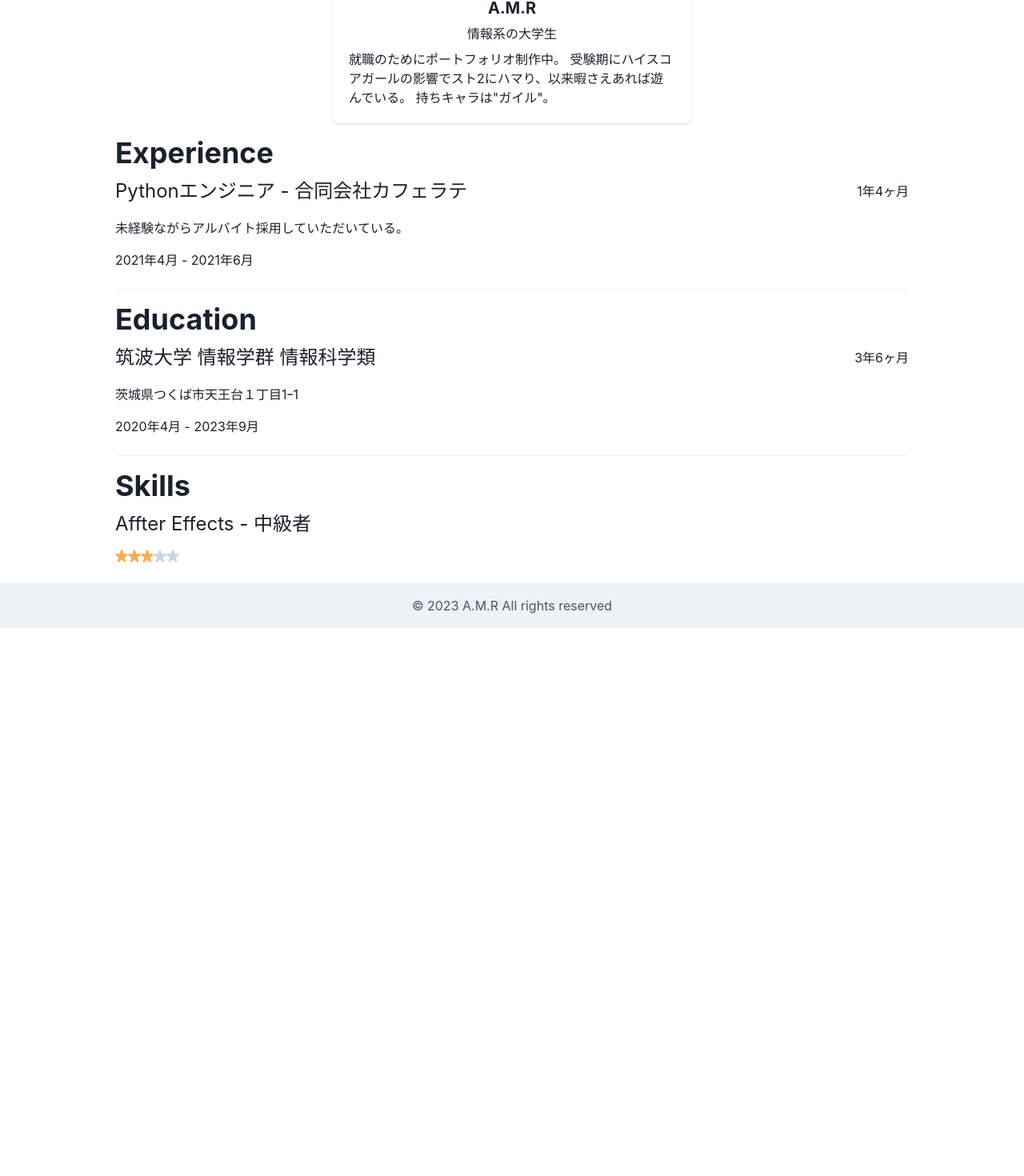
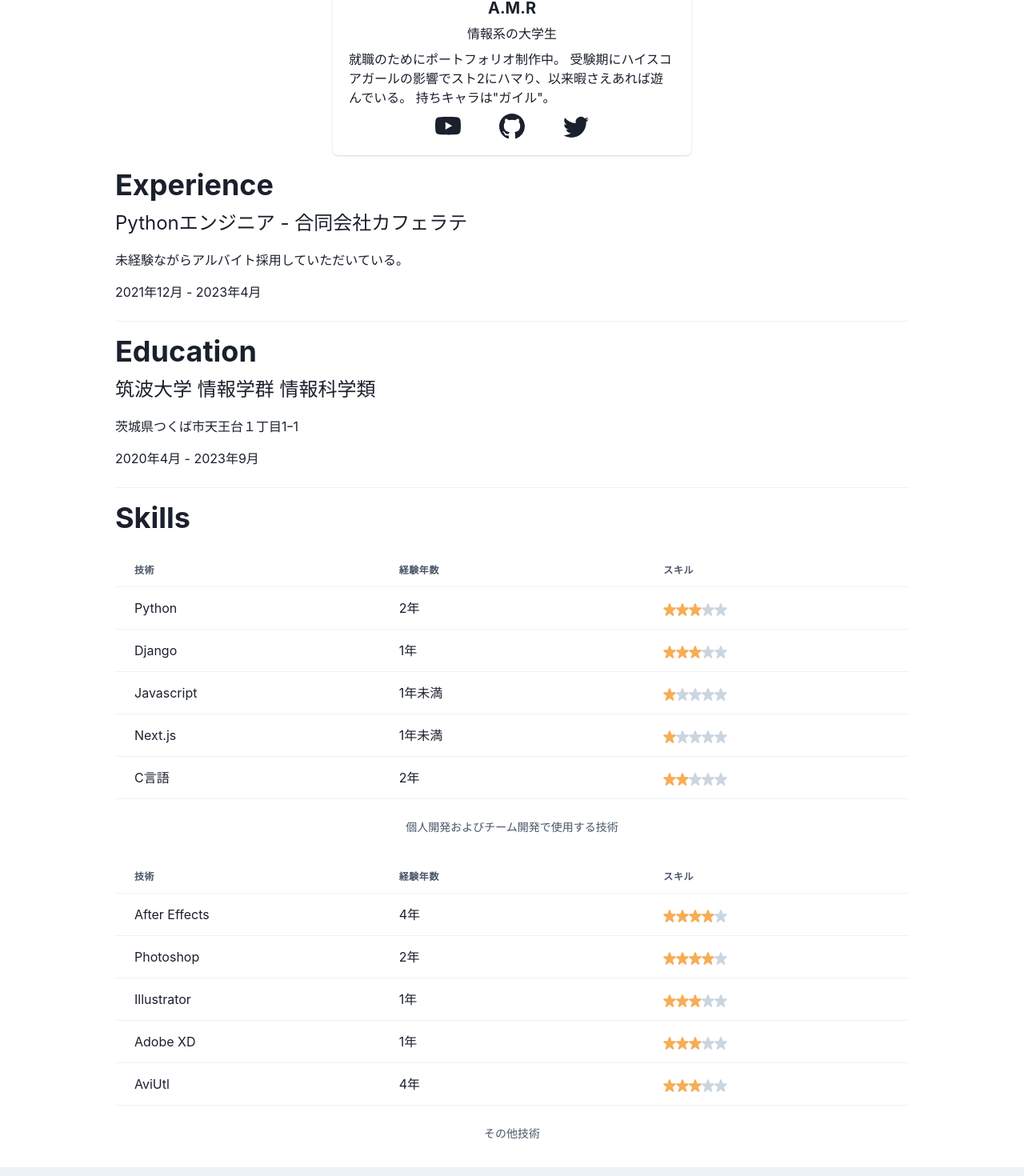
Before and after one commit to ssf2xguile/amr-portfolio, a Next.js app: page /about in a window 1280 px wide. Shown: the part 353-1823 px from the top of the page at 80% size. Before the commit the page ends 1138 px from the top, so only its background shows below. Built offline with nearby package versions, Linux system fonts and the light colour scheme.

Commit message:
aboutページの見た目を変更
このページを閲覧した人が私のスキルを一目で理解できるようになる

```diff
--- a/package.json
+++ b/package.json
@@ -20,6 +20,7 @@
     "next": "12.2.2",
     "react": "18.2.0",
     "react-dom": "18.2.0",
+    "react-hook-form": "^7.45.4",
     "react-moment": "^1.1.3"
   },
   "devDependencies": {
--- a/src/components/GithubIcon.tsx
+++ b/src/components/GithubIcon.tsx
@@ -2,6 +2,6 @@ import { createIcon } from '@chakra-ui/icons'
 
 export const GithubIcon = createIcon({
   displayName: 'GithubIcon',
-  viewBox: '0 0 36 36',
+  viewBox: '0 0 16 16',
   d: 'M8 0C3.58 0 0 3.58 0 8c0 3.54 2.29 6.53 5.47 7.59.4.07.55-.17.55-.38 0-.19-.01-.82-.01-1.49-2.01.37-2.53-.49-2.69-.94-.09-.23-.48-.94-.82-1.13-.28-.15-.68-.52-.01-.53.63-.01 1.08.58 1.23.82.72 1.21 1.87.87 2.33.66.07-.52.28-.87.51-1.07-1.78-.2-3.64-.89-3.64-3.95 0-.87.31-1.59.82-2.15-.08-.2-.36-1.02.08-2.12 0 0 .67-.21 2.2.82.64-.18 1.32-.27 2-.27.68 0 1.36.09 2 .27 1.53-1.04 2.2-.82 2.2-.82.44 1.1.16 1.92.08 2.12.51.56.82 1.27.82 2.15 0 3.07-1.87 3.75-3.65 3.95.29.25.54.73.54 1.48 0 1.07-.01 1.93-.01 2.2 0 .21.15.46.55.38A8.012 8.012 0 0 0 16 8c0-4.42-3.58-8-8-8z',
 })
--- /dev/null
+++ b/src/components/HavingSkills.tsx
@@ -0,0 +1,157 @@
+import {
+  Table,
+  Thead,
+  Tbody,
+  Tfoot,
+  Tr,
+  Th,
+  Td,
+  TableCaption,
+  TableContainer,
+} from '@chakra-ui/react';
+import { StarIcon } from '@chakra-ui/icons';
+import { FC } from 'react';
+
+const HavingSkills: FC = () => {
+  return (
+    <TableContainer>
+      <Table variant="simple" my={6} __css={{'table-layout': 'fixed', width: 'full'}}>
+        <TableCaption>個人開発およびチーム開発で使用する技術</TableCaption>
+        <Thead>
+          <Tr>
+            <Th>技術</Th>
+            <Th>経験年数</Th>
+            <Th>スキル</Th>
+          </Tr>
+        </Thead>
+        <Tbody>
+          <Tr>
+            <Td>Python</Td>
+            <Td>2年</Td>
+            <Td>
+              {Array(5)
+                .fill('')
+                .map((_, i) => (
+                  <StarIcon key={i} color={i < 3 ? 'orange.300' : 'gray.300'} />
+                ))}
+            </Td>
+          </Tr>
+          <Tr>
+            <Td>Django</Td>
+            <Td>1年</Td>
+            <Td>
+              {Array(5)
+                .fill('')
+                .map((_, i) => (
+                  <StarIcon key={i} color={i < 3 ? 'orange.300' : 'gray.300'} />
+                ))}
+            </Td>
+          </Tr>
+          <Tr>
+            <Td>Javascript</Td>
+            <Td>1年未満</Td>
+            <Td>
+              {Array(5)
+                .fill('')
+                .map((_, i) => (
+                  <StarIcon key={i} color={i < 1 ? 'orange.300' : 'gray.300'} />
+                ))}
+            </Td>
+          </Tr>
+          <Tr>
+            <Td>Next.js</Td>
+            <Td>1年未満</Td>
+            <Td>
+              {Array(5)
+                .fill('')
+                .map((_, i) => (
+                  <StarIcon key={i} color={i < 1 ? 'orange.300' : 'gray.300'} />
+                ))}
+            </Td>
+          </Tr>
+          <Tr>
+            <Td>C言語</Td>
+            <Td>2年</Td>
+            <Td>
+              {Array(5)
+                .fill('')
+                .map((_, i) => (
+                  <StarIcon key={i} color={i < 2 ? 'orange.300' : 'gray.300'} />
+                ))}
+            </Td>
+          </Tr>
+        </Tbody>
+      </Table>
+
+      <Table variant="simple" my={6} __css={{'table-layout': 'fixed', width: 'full'}}>
+        <TableCaption>その他技術</TableCaption>
+        <Thead>
+          <Tr>
+            <Th>技術</Th>
+            <Th>経験年数</Th>
+            <Th>スキル</Th>
+          </Tr>
+        </Thead>
+        <Tbody>
+          <Tr>
+            <Td>After Effects</Td>
+            <Td>4年</Td>
+            <Td>
+              {Array(5)
+                .fill('')
+                .map((_, i) => (
+                  <StarIcon key={i} color={i < 4 ? 'orange.300' : 'gray.300'} />
+                ))}
+            </Td>
+          </Tr>
+          <Tr>
+            <Td>Photoshop</Td>
+            <Td>2年</Td>
+            <Td>
+              {Array(5)
+                .fill('')
+                .map((_, i) => (
+                  <StarIcon key={i} color={i < 4 ? 'orange.300' : 'gray.300'} />
+                ))}
+            </Td>
+          </Tr>
+          <Tr>
+            <Td>Illustrator</Td>
+            <Td>1年</Td>
+            <Td>
+              {Array(5)
+                .fill('')
+                .map((_, i) => (
+                  <StarIcon key={i} color={i < 3 ? 'orange.300' : 'gray.300'} />
+                ))}
+            </Td>
+          </Tr>
+          <Tr>
+            <Td>Adobe XD</Td>
+            <Td>1年</Td>
+            <Td>
+              {Array(5)
+                .fill('')
+                .map((_, i) => (
+                  <StarIcon key={i} color={i < 3 ? 'orange.300' : 'gray.300'} />
+                ))}
+            </Td>
+          </Tr>
+          <Tr>
+            <Td>AviUtl</Td>
+            <Td>4年</Td>
+            <Td>
+              {Array(5)
+                .fill('')
+                .map((_, i) => (
+                  <StarIcon key={i} color={i < 3 ? 'orange.300' : 'gray.300'} />
+                ))}
+            </Td>
+          </Tr>
+        </Tbody>
+      </Table>
+    </TableContainer>
+  );
+};
+
+export default HavingSkills;
--- /dev/null
+++ b/src/components/TwitterIcon.tsx
@@ -0,0 +1,7 @@
+import { createIcon } from '@chakra-ui/icons';
+
+export const TwitterIcon = createIcon({
+  displayName: 'TwitterIcon',
+  viewBox: '0 0 16 16',
+  d: 'M5.026 15c6.038 0 9.341-5.003 9.341-9.334 0-.14 0-.282-.006-.422A6.685 6.685 0 0 0 16 3.542a6.658 6.658 0 0 1-1.889.518 3.301 3.301 0 0 0 1.447-1.817 6.533 6.533 0 0 1-2.087.793A3.286 3.286 0 0 0 7.875 6.03a9.325 9.325 0 0 1-6.767-3.429 3.289 3.289 0 0 0 1.018 4.382A3.323 3.323 0 0 1 .64 6.575v.045a3.288 3.288 0 0 0 2.632 3.218 3.203 3.203 0 0 1-.865.115 3.23 3.23 0 0 1-.614-.057 3.283 3.283 0 0 0 3.067 2.277A6.588 6.588 0 0 1 .78 13.58a6.32 6.32 0 0 1-.78-.045A9.344 9.344 0 0 0 5.026 15z',
+});
--- /dev/null
+++ b/src/components/YouTubeIcon.tsx
@@ -0,0 +1,7 @@
+import { createIcon } from '@chakra-ui/icons';
+
+export const YouTubeIcon = createIcon({
+  displayName: 'YouTubeIcon',
+  viewBox: '0 0 16 16',
+  d: 'M8.051 1.999h.089c.822.003 4.987.033 6.11.335a2.01 2.01 0 0 1 1.415 1.42c.101.38.172.883.22 1.402l.01.104.022.26.008.104c.065.914.073 1.77.074 1.957v.075c-.001.194-.01 1.108-.082 2.06l-.008.105-.009.104c-.05.572-.124 1.14-.235 1.558a2.007 2.007 0 0 1-1.415 1.42c-1.16.312-5.569.334-6.18.335h-.142c-.309 0-1.587-.006-2.927-.052l-.17-.006-.087-.004-.171-.007-.171-.007c-1.11-.049-2.167-.128-2.654-.26a2.007 2.007 0 0 1-1.415-1.419c-.111-.417-.185-.986-.235-1.558L.09 9.82l-.008-.104A31.4 31.4 0 0 1 0 7.68v-.123c.002-.215.01-.958.064-1.778l.007-.103.003-.052.008-.104.022-.26.01-.104c.048-.519.119-1.023.22-1.402a2.007 2.007 0 0 1 1.415-1.42c.487-.13 1.544-.21 2.654-.26l.17-.007.172-.006.086-.003.171-.007A99.788 99.788 0 0 1 7.858 2h.193zM6.4 5.209v4.818l4.157-2.408L6.4 5.209z',
+});
--- a/src/pages/about.tsx
+++ b/src/pages/about.tsx
@@ -8,14 +8,19 @@ import {
   Text,
   Divider,
   useBreakpointValue,
+  Link,
   Card,
   CardHeader,
   CardBody,
   Image,
   VStack,
-  Center, // Centerコンポーネントのインポートを追加
+  Center,
+  HStack, // Centerコンポーネントのインポートを追加
 } from '@chakra-ui/react';
-import { StarIcon } from '@chakra-ui/icons';
+import HavingSkills from '@/components/HavingSkills';
+import { GithubIcon } from '@/components/GithubIcon';
+import { YouTubeIcon } from '@/components/YouTubeIcon';
+import { TwitterIcon } from '@/components/TwitterIcon';
 
 const About: NextPage = () => {
   const isMobile = useBreakpointValue({ base: true, md: false });
@@ -30,7 +35,7 @@ const About: NextPage = () => {
           </Heading>
           <Center>
             <Card maxW="md" direction="column" mb={4}>
-              <CardHeader mx='auto'>
+              <CardHeader mx="auto">
                 <Image
                   src="/images/ガイルicon.jpg"
                   alt="プロフィール画像"
@@ -50,49 +55,40 @@ const About: NextPage = () => {
                     受験期にハイスコアガールの影響でスト2にハマり、以来暇さえあれば遊んでいる。
                     持ちキャラは"ガイル"。
                   </Text>
+                  <HStack spacing={12}>
+                    <Link
+                      href="https://www.youtube.com/channel/UCo2YRUQOsNFlQMHJnrR5wdQ"
+                      isExternal
+                    >
+                      <YouTubeIcon w={8} h={8} />
+                    </Link>
+                    <Link href="https://github.com/ssf2xguile" isExternal>
+                      <GithubIcon w={8} h={8} />
+                    </Link>
+                    <Link href="https://twitter.com/ssf2xguile" isExternal>
+                      <TwitterIcon w={8} h={8} />
+                    </Link>
+                  </HStack>
                 </VStack>
               </CardBody>
             </Card>
           </Center>
           <Heading as="h4">Experience</Heading>
-          <Box
-            display="flex"
-            justifyContent="space-between"
-            alignItems="center"
-          >
           <Text fontSize="2xl" py={2}>
             Pythonエンジニア - 合同会社カフェラテ
           </Text>
-            <Text>1年4ヶ月</Text>
-          </Box>
           <Text py={2}>未経験ながらアルバイト採用していただいている。</Text>
-          <Text py={2}>2021年4月 - 2021年6月</Text>
+          <Text py={2}>2021年12月 - 2023年4月</Text>
           <Divider my={4} />
           <Heading as="h4">Education</Heading>
-          <Box
-            display="flex"
-            justifyContent="space-between"
-            alignItems="center"
-          >
           <Text fontSize="2xl" py={2}>
             筑波大学 情報学群 情報科学類
           </Text>
-            <Text>3年6ヶ月</Text>
-          </Box>
           <Text py={2}>茨城県つくば市天王台１丁目1ｰ1</Text>
           <Text py={2}>2020年4月 - 2023年9月</Text>
           <Divider my={4} />
           <Heading as="h4">Skills</Heading>
-          <Box mb={6}>
-            <Text fontSize="2xl" py={2}>
-              Affter Effects - 中級者
-            </Text>
-            {Array(5)
-              .fill('')
-              .map((_, i) => (
-                <StarIcon key={i} color={i < 3 ? 'orange.300' : 'gray.300'} />
-              ))}
-          </Box>
+            <HavingSkills />
         </Container>
         <Footer />
       </Box>
```
Also changed, not shown: src/components/ContactForm.tsx (added, +71 -0 lines), src/pages/contact.tsx (added, +26 -0 lines), 1 other file (tests, documents, lock files or other folders). Lines whose indentation alone changed are shown as unchanged.
